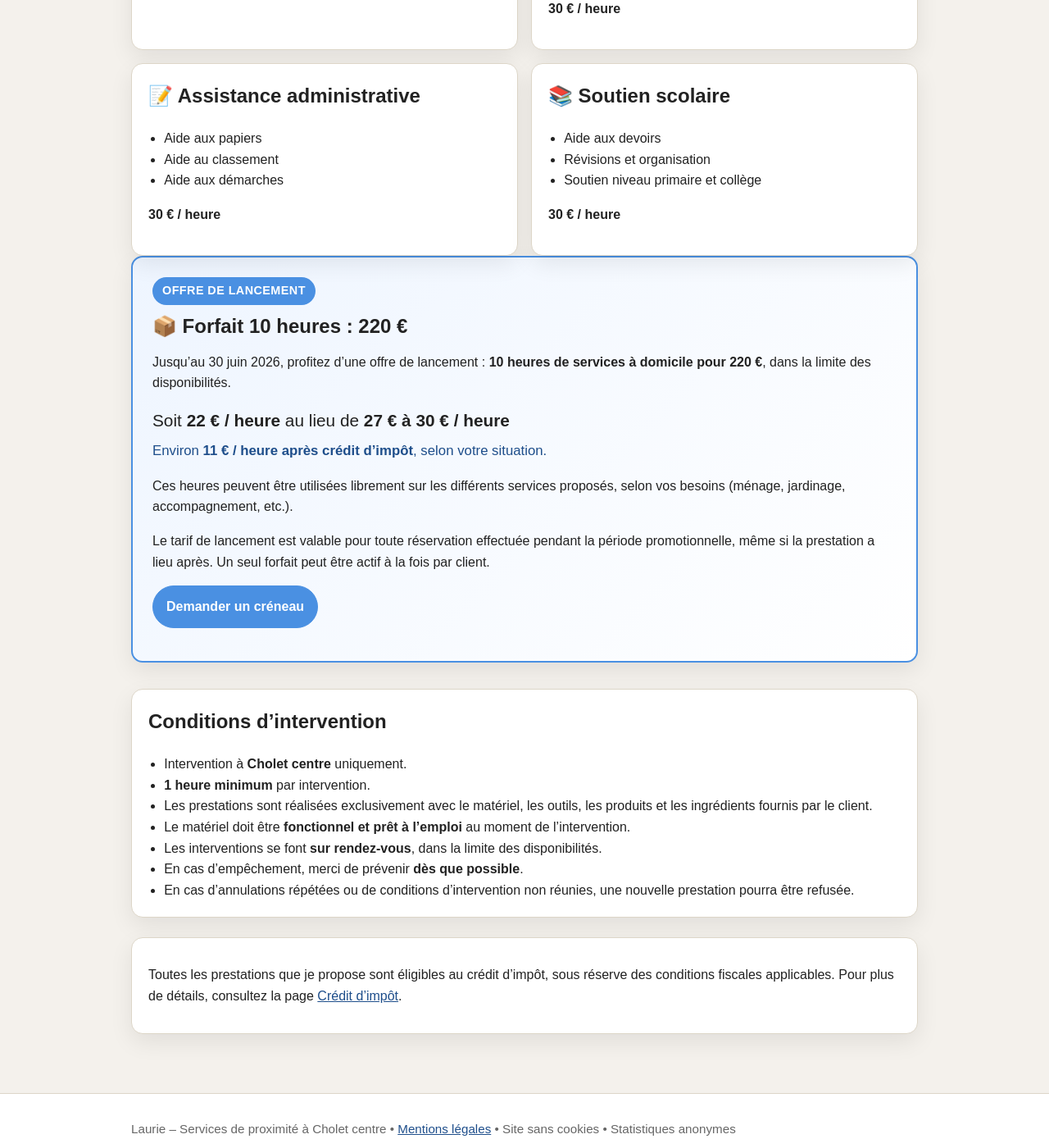
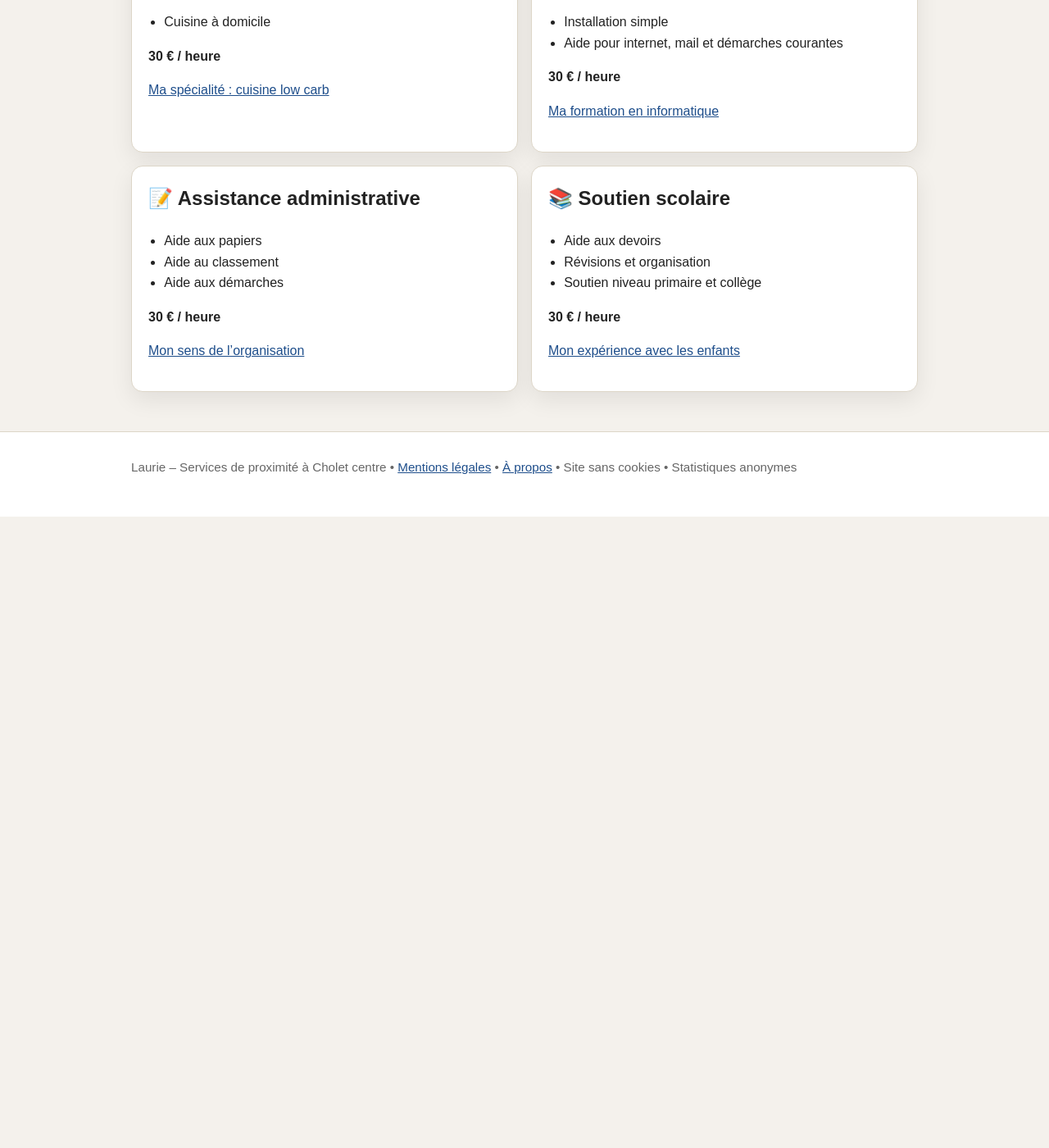
Before and after one commit to Laurie-services/laurie-services.github.io, a Jekyll site: the page built from services.html, in a window 1280 px wide and 1400 px high, scrolled down 1257 px. Shown: the whole window at 82% size. Built offline with Jekyll 4.4.1, drawn with Linux system fonts in a browser that asks for light colours; after the commit the page ends 1887 px from its top, so only the background shows below that; some of the changed text lies outside the part shown.

Commit message:
ajout page a propos

```diff
--- a/_layouts/default.html
+++ b/_layouts/default.html
@@ -60,9 +60,11 @@
     <p>
       Laurie – Services de proximité à Cholet centre •
       <a href="{{ '/mentions-legales.html' | relative_url }}">Mentions légales</a> •
+      <a href="{{ '/a-propos.html' | relative_url }}">À propos</a> •
       Site sans cookies • Statistiques anonymes
     </p>
   </div>
 </footer>
+
   </body>
 </html>
--- a/services.html
+++ b/services.html
@@ -28,6 +28,9 @@
       <li>Aide dans les tâches du quotidien</li>
     </ul>
     <p><strong>27 € / heure</strong></p>
+    <p>
+      <a href="{{ '/a-propos.html#aide-pratique' | relative_url }}" target="_blank" rel="noopener noreferrer">Ma façon de travailler</a>
+    </p>
   </article>
 
   <article class="card">
@@ -39,6 +42,9 @@
     </ul>
     <p>Prestations limitées à du petit jardinage, sans gros travaux.</p>
     <p><strong>27 € / heure</strong></p>
+    <p>
+      <a href="{{ '/a-propos.html#jardinage' | relative_url }}" target="_blank" rel="noopener noreferrer">Mon parcours en jardinage</a>
+    </p>
   </article>
 
   <article class="card">
@@ -50,6 +56,9 @@
       <li>Accompagnement à un rendez-vous</li>
     </ul>
     <p><strong>27 € / heure</strong></p>
+    <p>
+      <a href="{{ '/a-propos.html#accompagnement' | relative_url }}" target="_blank" rel="noopener noreferrer">Mon expérience dans l’accompagnement</a>
+    </p>
   </article>
 
   <article class="card">
@@ -59,6 +68,9 @@
       <li>Courses de proximité</li>
     </ul>
     <p><strong>27 € / heure</strong></p>
+    <p>
+      <a href="{{ '/a-propos.html#organisation' | relative_url }}" target="_blank" rel="noopener noreferrer">Mon sens pratique</a>
+    </p>
   </article>
 
   <article class="card">
@@ -67,6 +79,9 @@
       <li>Cuisine à domicile</li>
     </ul>
     <p><strong>30 € / heure</strong></p>
+    <p>
+      <a href="{{ '/a-propos.html#cuisine' | relative_url }}" target="_blank" rel="noopener noreferrer">Ma spécialité : cuisine low carb</a>
+    </p>
   </article>
 
   <article class="card">
@@ -76,6 +91,9 @@
       <li>Aide pour internet, mail et démarches courantes</li>
     </ul>
     <p><strong>30 € / heure</strong></p>
+    <p>
+      <a href="{{ '/a-propos.html#informatique' | relative_url }}" target="_blank" rel="noopener noreferrer">Ma formation en informatique</a>
+    </p>
   </article>
 
   <article class="card">
@@ -86,6 +104,9 @@
       <li>Aide aux démarches</li>
     </ul>
     <p><strong>30 € / heure</strong></p>
+    <p>
+      <a href="{{ '/a-propos.html#administratif' | relative_url }}" target="_blank" rel="noopener noreferrer">Mon sens de l’organisation</a>
+    </p>
   </article>
 
   <article class="card">
@@ -96,63 +117,9 @@
       <li>Soutien niveau primaire et collège</li>
     </ul>
     <p><strong>30 € / heure</strong></p>
+    <p>
+      <a href="{{ '/a-propos.html#soutien-scolaire' | relative_url }}" target="_blank" rel="noopener noreferrer">Mon expérience avec les enfants</a>
+    </p>
   </article>
 
 </section>
-
-<section class="offer-highlight">
-  <p class="offer-badge">Offre de lancement</p>
-
-  <h2>📦 Forfait 10 heures : 220 €</h2>
-
-  <p>
-    Jusqu’au 30 juin 2026, profitez d’une offre de lancement :
-    <strong>10 heures de services à domicile pour 220 €</strong>,
-    dans la limite des disponibilités.
-  </p>
-
-  <p class="offer-price">
-    Soit <strong>22 € / heure</strong> au lieu de <strong>27 € à 30 € / heure</strong>
-  </p>
-
-  <p class="offer-price-secondary">
-    Environ <strong>11 € / heure après crédit d’impôt</strong>, selon votre situation.
-  </p>
-
-  <p>
-    Ces heures peuvent être utilisées librement sur les différents services proposés,
-    selon vos besoins (ménage, jardinage, accompagnement, etc.).
-  </p>
-
-  <p>
-    Le tarif de lancement est valable pour toute réservation effectuée pendant la période promotionnelle, même si la prestation a lieu après. Un seul forfait peut être actif à la fois par client.
-  </p>
-
-  <p>
-    <a class="button" href="mailto:laurie.services.cholet@gmail.com?subject=Demande%20de%20prestation&body=Bonjour,%0A%0AJe souhaite utiliser le forfait de 10 heures.%0A%0AType%20de%20besoin%20:%0A- %0A%0AAdresse%20(Cholet%20centre)%20:%0A- %0A%0ADisponibilités%20:%0A- %0A%0AInformations%20complémentaires%20:%0A- %0A">
-      Demander un créneau
-    </a>
-  </p>
-</section>
-
-<section class="card">
-  <h2>Conditions d’intervention</h2>
-  <ul class="clean-list">
-    <li>Intervention à <strong>Cholet centre</strong> uniquement.</li>
-    <li><strong>1 heure minimum</strong> par intervention.</li>
-    <li>Les prestations sont réalisées exclusivement avec le matériel, les outils, les produits et les ingrédients fournis par le client.</li>
-    <li>Le matériel doit être <strong>fonctionnel et prêt à l’emploi</strong> au moment de l’intervention.</li>
-    <li>Les interventions se font <strong>sur rendez-vous</strong>, dans la limite des disponibilités.</li>
-    <li>En cas d’empêchement, merci de prévenir <strong>dès que possible</strong>.</li>
-    <li>En cas d’annulations répétées ou de conditions d’intervention non réunies, une nouvelle prestation pourra être refusée.</li>
-  </ul>
-</section>
-
-<section class="notice">
-  <p>
-    Toutes les prestations que je propose sont éligibles au crédit d’impôt,
-    sous réserve des conditions fiscales applicables.
-    Pour plus de détails, consultez la page
-    <a href="{{ '/credit-impot.html' | relative_url }}">Crédit d’impôt</a>.
-  </p>
-</section>
```
Also changed, not shown: a-propos.html (added, +130 -0 lines), index.html (+13 -5 lines), 7 other files. Lines whose indentation alone changed are shown as unchanged.
